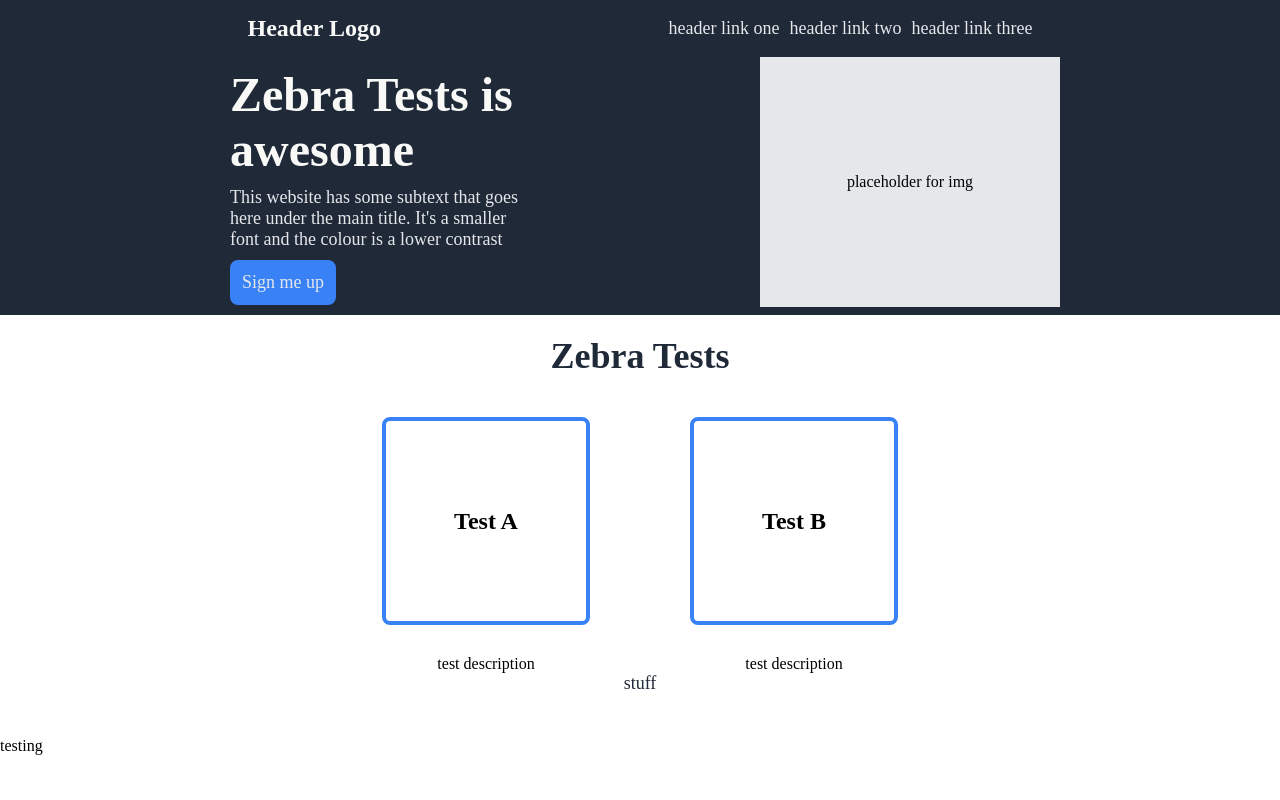
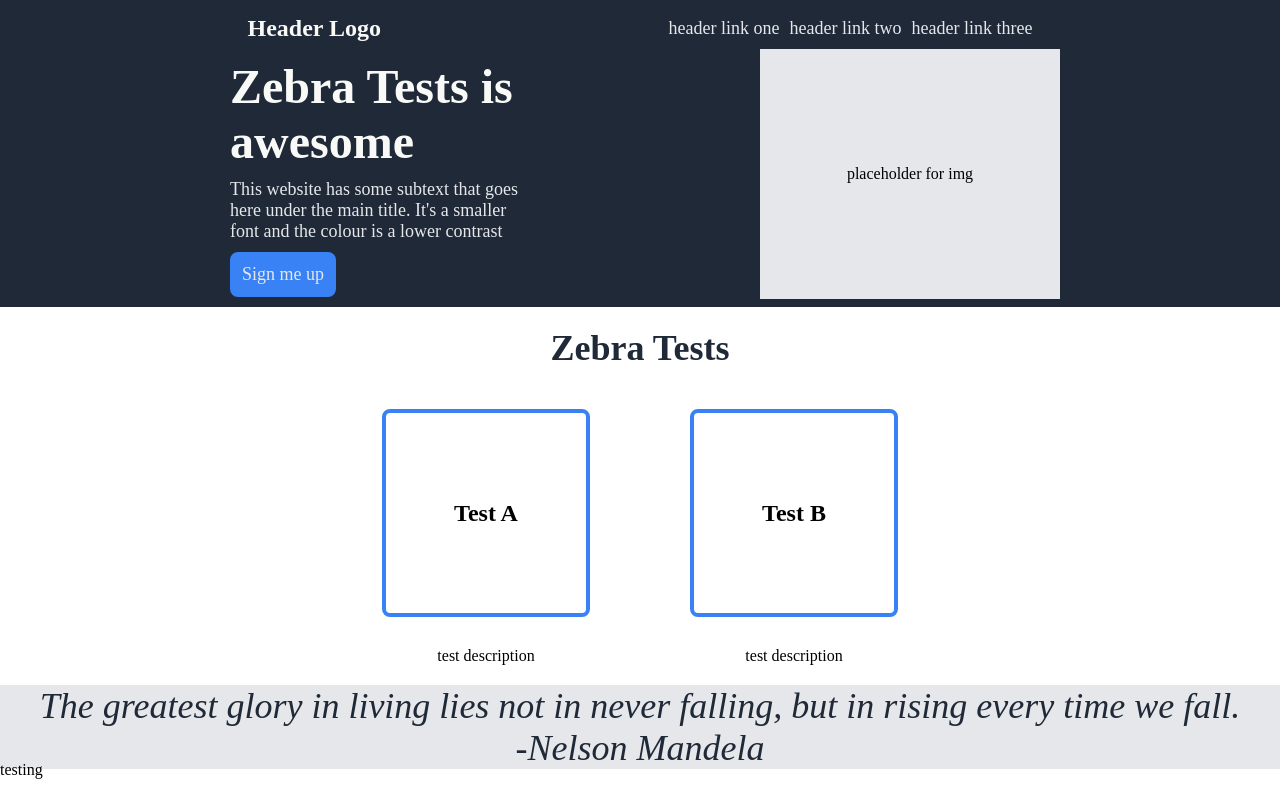
Before and after one commit to ramankala/test-taking-proj, a React (Create React App) app: page /#/ in a window 1280 px wide. Built offline with nearby package versions, Linux system fonts and the light colour scheme.

Commit message:
Complete quote section of landing page

```diff
--- a/src/Home.js
+++ b/src/Home.js
@@ -26,7 +26,12 @@ const Home = () => {
                 </div>
             </div>
             <div className = 'quoteBox'>
-                stuff
+                <div>
+                    The greatest glory in living lies not in never falling, but in rising every time we fall.
+                </div>
+                <div>
+                    -Nelson Mandela
+                </div>
             </div>
         </div>
     )
--- a/src/styles/Home.css
+++ b/src/styles/Home.css
@@ -4,7 +4,7 @@ html, body, #root {
     margin: 0;
 }
 .container{
-    height: 85%;
+    height: 88%;
     display: flex;
     flex-direction: column;
     justify-content: center;
@@ -60,6 +60,7 @@ html, body, #root {
     align-items: center;
     gap: 40px;
     padding-top: 20px;
+    padding-bottom: 20px;
 }
 .testBox > div:nth-child(1){
     font-size: 36px;
@@ -101,6 +102,14 @@ html, body, #root {
 }
 .quoteBox{
     flex: 1;
-    font-size: 18px;
+    width: 100%;
     color: #1F2937;
+    display: flex;
+    flex-direction: column;
+    justify-content: center;
+    align-items: center;
+    background-color: #E5E7EB;
+    font-size: 36px;
+    font-style: italic;
+    font-weight: light;
 }
```
